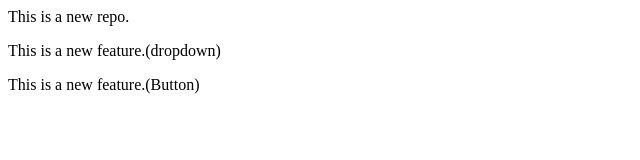
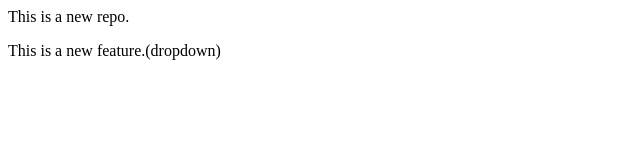
Before and after one commit to ShristiChaurasia7421/localrepo-demo, a plain HTML site: page index.html in a window 1280 px wide. Shown: the whole page, without its empty margins (0-640 px from the left). Drawn offline with Linux system fonts and the light colour scheme.

```diff
--- a/index.html
+++ b/index.html
@@ -1,3 +1,2 @@
 <p>This is a new repo.</p>
 <p>This is a new feature.(dropdown)</p>
-<p>This is a new feature.(Button)</p>
```
